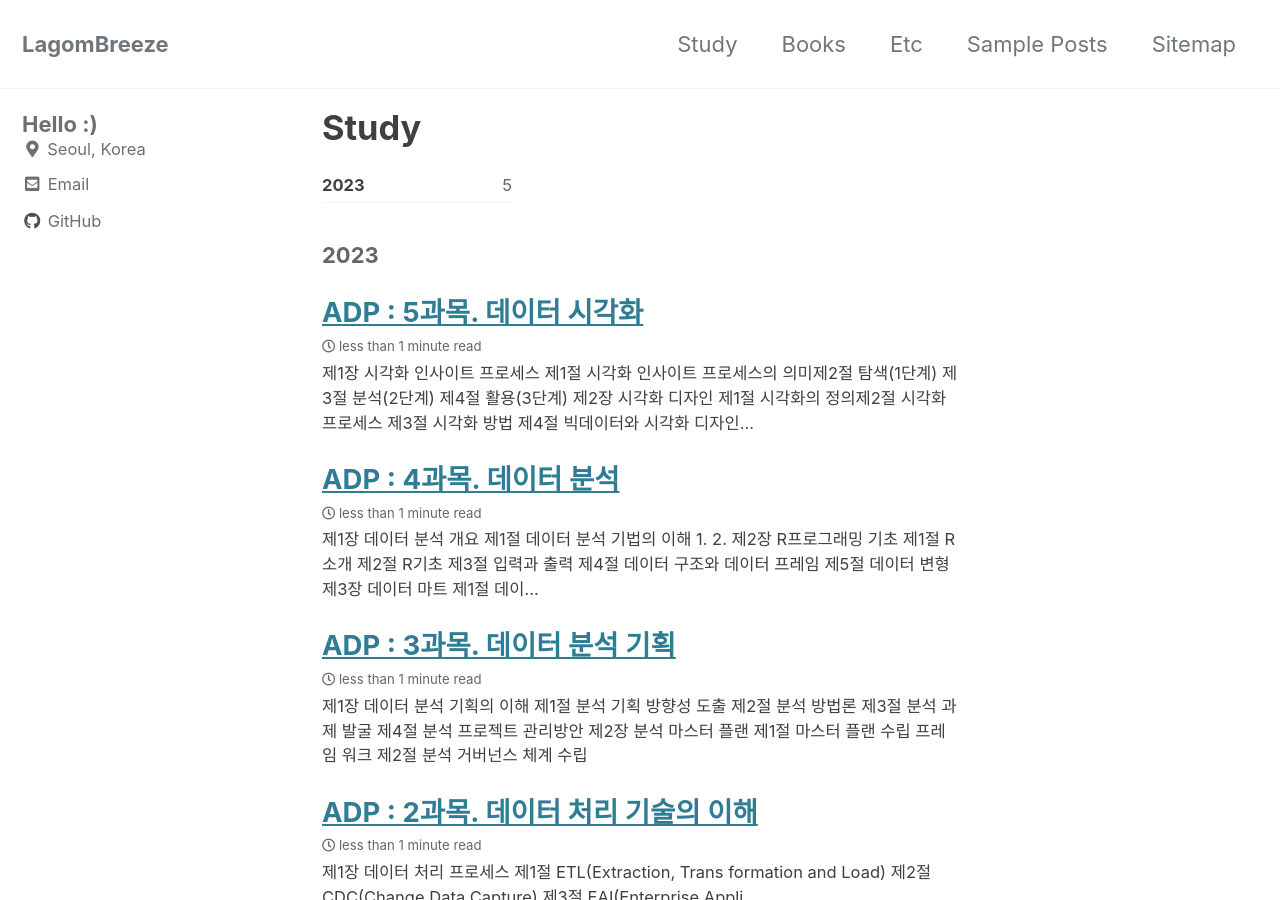
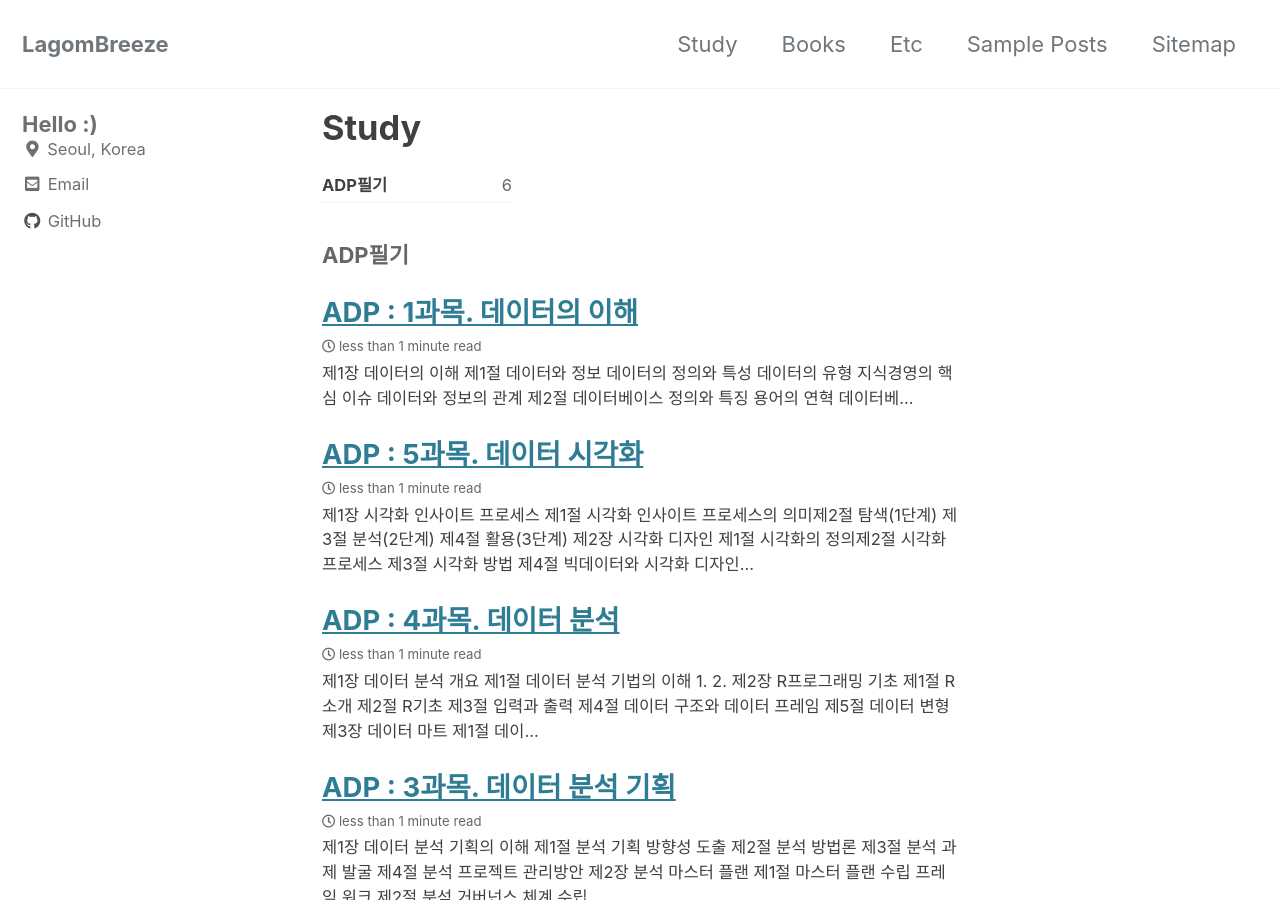
Before and after one commit to lagombreeze/lagombreeze.github.io, a Jekyll site: the page built from _pages/study.md, in a window 1280 px wide and 900 px high. Built offline with Jekyll 4.4.1, drawn with Linux system fonts in a browser that asks for light colours; cached includes are drawn as plain includes; part of the change alters nothing that is shown.

Commit message:
no message

```diff
--- a/_pages/study.md
+++ b/_pages/study.md
@@ -1,7 +1,7 @@
 ---
 permalink: /study/
 title: "Study"
-layout: posts
+layout: tags
 author_profile: true
 toc: true
 toc_sticky: true
--- /dev/null
+++ b/_posts/2023-04-10-study-adp-contents6.md
@@ -0,0 +1,62 @@
+---
+title: "ADP : 1과목. 데이터의 이해"
+excerpt_separator: "<!--more-->"
+categories:
+  - Study
+tags:
+  - ADP필기
+---
+
+#### 제1장 데이터의 이해
+
+1. 제1절 데이터와 정보
+   1. 데이터의 정의와 특성
+   2. 데이터의 유형
+   3. 지식경영의 핵심 이슈
+   4. 데이터와 정보의 관계
+2. 제2절 데이터베이스 정의와 특징
+   1. 용어의 연혁
+   2. 데이터베이스의 정의
+   3. 데이터베이스의 특징
+3. 제3절 데이터베이스 활용
+   1. 기업내부 데이터베이스
+
+#### 제2장 데이터의 가치와 미래
+1. 제1절 빅데이터의 이해
+   1. 빅데이터의 이해
+   2. 출현 배경과 변화
+   3. 빅데이터의 기능
+   4. 빅데이터가 만들어 내는 본질적인 변화
+2. 제2절 빅데이터의 가치와 영향
+   1. 빅데이터의 가치
+   2. 빅데이터의 영향
+3. 제3절 비즈니스 모델
+   1. 빅데이터 활용 사례
+   2. 빅데이터 활용 기본 테크닉
+4. 제4절 위기 요인과 통제 방안
+   1. 빅데이터 시대의 위기 요인
+   2. 위기 요인에 따른 통제 방안
+5. 제5절 미래의 빅데이터
+   1. 빅데이터 활용의 3요소
+
+#### 제3장 가치 창조를 위한 데이터 사이언스와 전략 인사이트
+1. 제1절 빅데이터 분석과 전략 인사이트
+   1. 빅데이터 열풍과 회의론
+   2. 빅데이터 회의론의 원인 및 진단
+   3. 빅데이터 분석, "Big"이 핵심 아니다.
+   4. 전략적 통찰이 없는 분석의 함정
+   5. 일차원적인 분석 VS 전략도출 위한 가치기반 분석
+2. 제2절 전략 인사이트 도출을 위한 필요 역량
+   1. 데이터 사이언스의 의미와 역할
+   2. 데이터 사이언스의 구성요소
+   3. 데이터 사이언티스트의 요구 역량
+   4. 데이터 사이언스 : 과학과 인문의 교차로
+   5. 전략적 통찰력과 인문학의 부활
+3. 제3절 빅데이터 그리고 데이터 사이언스의 미래
+   1. 빅데이터의 시대
+   2. 빅데이터 회의론을 넘어 가치 패러다임의 변화
+   3. 데이터 사이언스의 한계와 인문학
+4. 빅데이터 상식
+   1. DBMS 와 SQL
+   2. Data 관련 기술
+   3. 빅데이터 분석 기술
```
